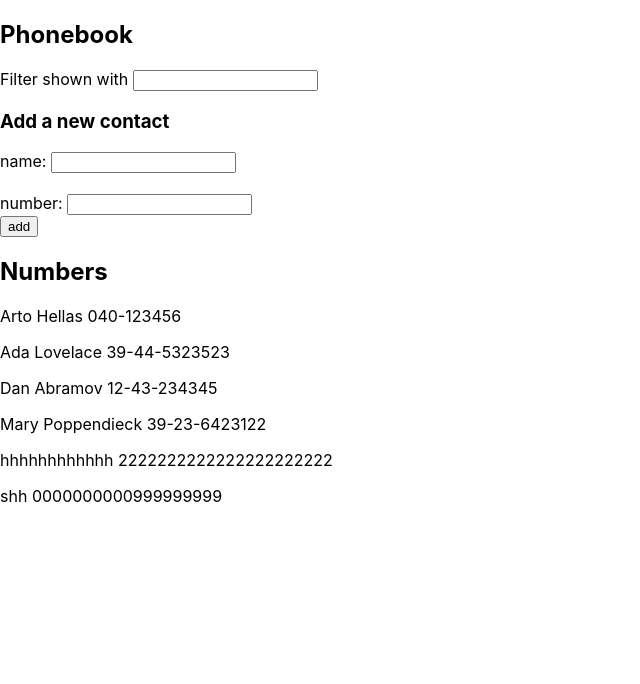
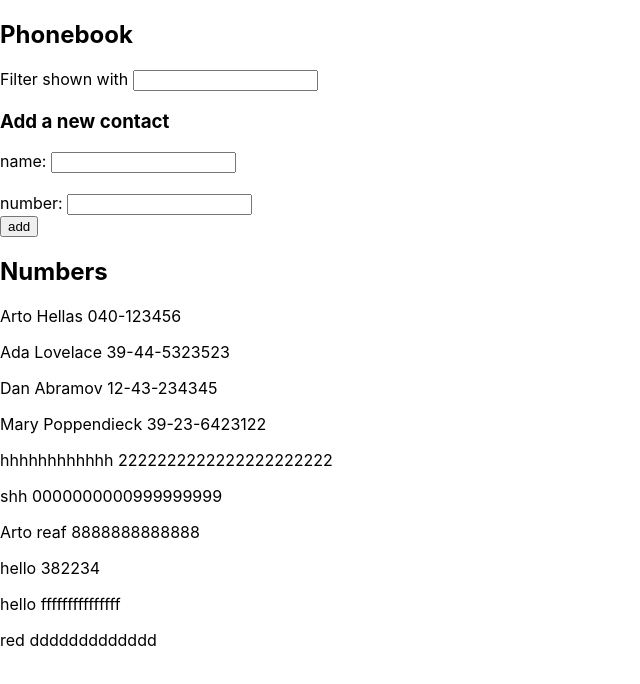
Before and after one commit to aishacodes/react-class-ex, a React (Create React App) app: page / in a window 1280 px wide. Shown: the top 684 px of the page, without its empty margins (0-640 px from the left). Built offline with nearby package versions, Linux system fonts and the light colour scheme; data requests are answered from the project's data file.

Commit message:
fix: prevent double entry

```diff
--- a/db.json
+++ b/db.json
@@ -29,6 +29,26 @@
       "id": "vt16",
       "name": "shh",
       "phoneNumber": "0000000000999999999"
+    },
+    {
+      "id": "6k15",
+      "name": "Arto reaf",
+      "phoneNumber": "8888888888888"
+    },
+    {
+      "id": "dkz1",
+      "name": " hello",
+      "phoneNumber": "382234"
+    },
+    {
+      "id": "gyqu",
+      "name": " hello",
+      "phoneNumber": "fffffffffffffff"
+    },
+    {
+      "id": "gq4z",
+      "name": " red",
+      "phoneNumber": "ddddddddddddd"
     }
   ]
 }
--- a/src/App.jsx
+++ b/src/App.jsx
@@ -25,7 +25,7 @@ export const generateId = () => Math.random().toString(36).substring(2, 6)
     const addNewContact = (e) => {
       e.preventDefault();
 
-      if(persons.some(person => person.name.toLowerCase() === newName.trim().toLowerCase()))
+      if(persons.some(person => person.name.toLowerCase().trim() === newName.trim().toLowerCase()))
          {
         setNewName('')
         setNewNumber('')
```
